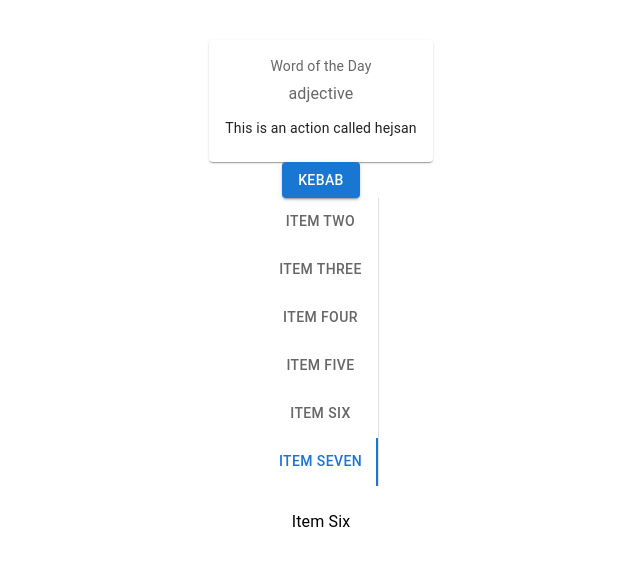
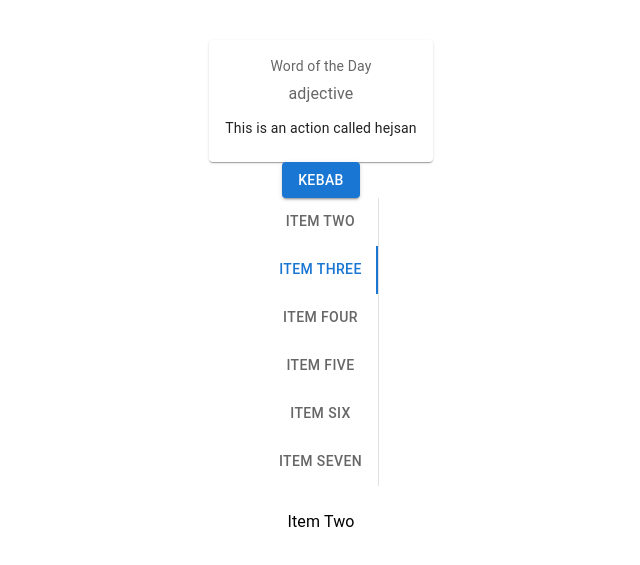
Before and after one commit to johanstrandberg/ruidia, a React (Create React App) app: page / in a window 1280 px wide. Shown: the part 101-666 px from the top of the page, without its empty margins (319-959 px from the left). Built offline with nearby package versions, Linux system fonts and the light colour scheme.

Commit message:
add actionsmanager

```diff
--- a/src/App.jsx
+++ b/src/App.jsx
@@ -9,7 +9,7 @@ function App(props) {
     <div className="App">
       <header className="App-header">
         <ActionCard title="hejsan" />
-        <SideMenu tab={game} />
+        <SideMenu tab={1} />
       </header>
     </div>
   );
--- a/src/engine/game.js
+++ b/src/engine/game.js
@@ -1,26 +1,29 @@
-let previousMs;
-export const index = 5;
+class Game {
+  constructor() {
+    this.previousMs = undefined;
+  }
 
-function loop(ms) {
+  loop(ms) {
     // runs at monitor refresh rate
     console.log(ms);
   }
 
-function main(ms) {
-  if (previousMs === undefined) {
-    previousMs = ms;
+  main(ms) {
+    if (this.previousMs === undefined) {
+      this.previousMs = ms;
     }
-  window.requestAnimationFrame(main);
-  const delta = ms - previousMs;
-  previousMs = ms;
-  loop(delta);
+    window.requestAnimationFrame((totalms) => this.main(totalms));
+    const delta = ms - this.previousMs;
+    this.previousMs = ms;
+    this.loop(delta);
   }
 
-function start() {
+  start() {
     // initialize game code
 
     // starts the game update / draw loop
-  window.requestAnimationFrame(main);
+    window.requestAnimationFrame((ms) => this.main(ms));
+  }
 }
 
-export default start;
+export default Game;
--- a/src/index.jsx
+++ b/src/index.jsx
@@ -2,17 +2,18 @@ import React from 'react';
 import { createRoot } from 'react-dom/client';
 import './index.css';
 import App from './App';
-import start, { index } from './engine/game';
+import Game from './engine/game';
+
+const game = new Game();
+game.start();
 
 const container = document.getElementById('root');
 const root = createRoot(container);
 root.render(
   <React.StrictMode>
-    <App game={index} />
+    <App game={game} />
   </React.StrictMode>,
 );
-
-start();
 
 // If you want to start measuring performance in your app, pass a function
 // to log results (for example: reportWebVitals(console.log))
```
Also changed, not shown: src/engine/actions/action.js (added, +16 -0 lines), src/engine/actions/actionManager.js (added, +16 -0 lines), .eslintrc.yml, src/engine/actions.js (deleted). Lines whose indentation alone changed are shown as unchanged.
